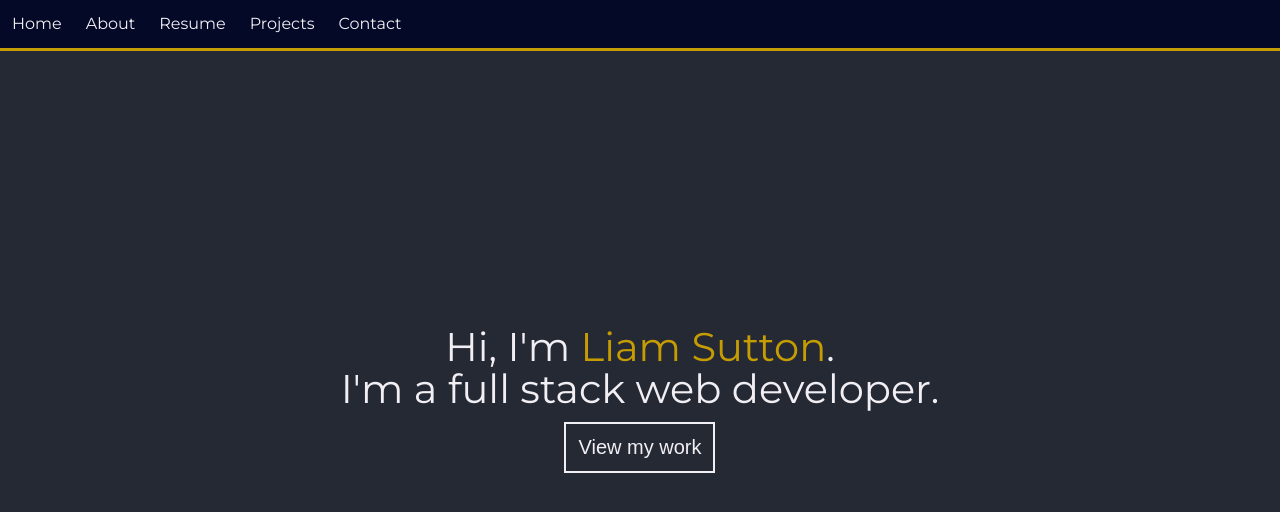
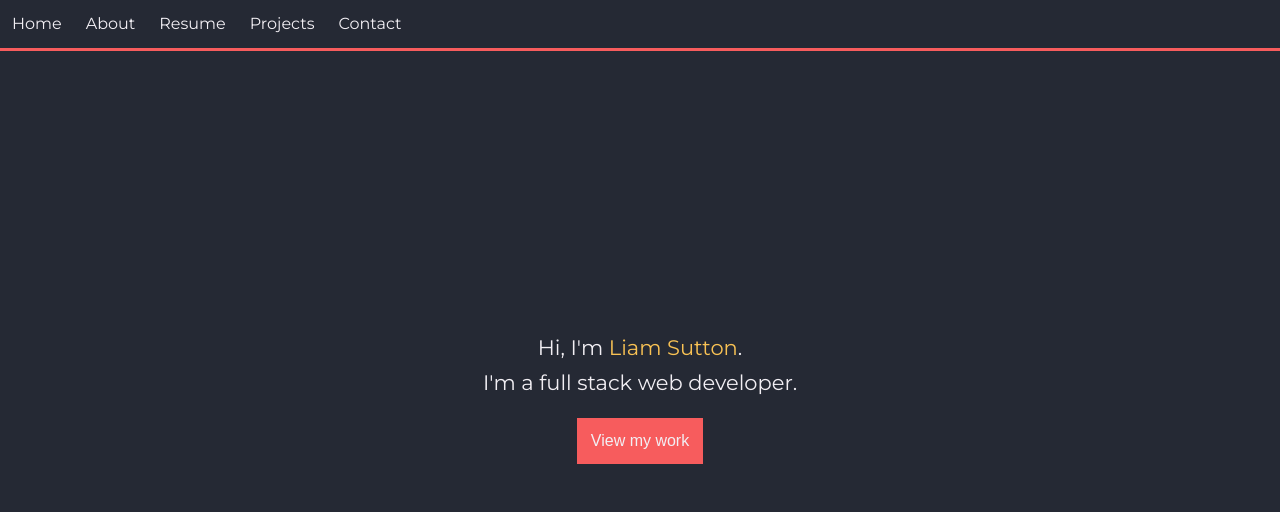
Before and after one commit to curm90/portfolio, a React (Create React App) app: page / in a window 1280 px wide. Shown: the top 512 px of the page. Built offline with nearby package versions, Linux system fonts and the light colour scheme; a web font is replaced by a local one.

Commit message:
change color palette

```diff
--- a/src/styles/base/_settings.scss
+++ b/src/styles/base/_settings.scss
@@ -6,9 +6,10 @@ $xl-size: 4rem;
 $xxl-size: 4.8rem;
 
 // Colors
-$primary: #c69c03;
-$secondary: #efbe2b;
-$background: #040928;
+// $primary: #c69c03;
+$primary: #f75c5d;
+$secondary: #f9c254;
+$background: #252934;
 $light-text: #f2eff4;
 $dark-text: #7e7c7f;
 
--- a/src/styles/components/_button.scss
+++ b/src/styles/components/_button.scss
@@ -2,16 +2,17 @@
   padding: $s-size;
   margin-top: $s-size;
   font-family: 'Tomorrow', sans-serif;
-  font-size: 2rem;
+  font-size: 1.6rem;
   background: none;
-  border: 2px solid #f2eff4;
+  border: 2px solid $primary;
   outline: none;
   color: #f2eff4;
-  transition: all ease-out 0.3s;
+  background: $primary;
+  // transition: all ease-out 0.3s;
 
-  &:hover {
-    transition: all ease-in 0.3s;
-    background: $primary;
-    border-color: $primary;
-  }
+  // &:hover {
+  //   transition: all ease-in 0.3s;
+  //   background: $primary;
+  //   border-color: $primary;
+  // }
 }
--- a/src/styles/components/_header.scss
+++ b/src/styles/components/_header.scss
@@ -4,14 +4,19 @@
   background: #252934;
 }
 
+.intro {
+  font-size: 2.1rem;
+}
+
 .header-welcome-message {
-  padding: $m-size;
   height: 15rem;
   @include flex(column, space-evenly, center);
-  font-size: $xl-size;
   color: #f2eff4;
+  text-align: center;
+  line-height: 1.1;
+  width: 100%;
 }
 
 .name {
-  color: $primary;
+  color: #f9c254;
 }
```
